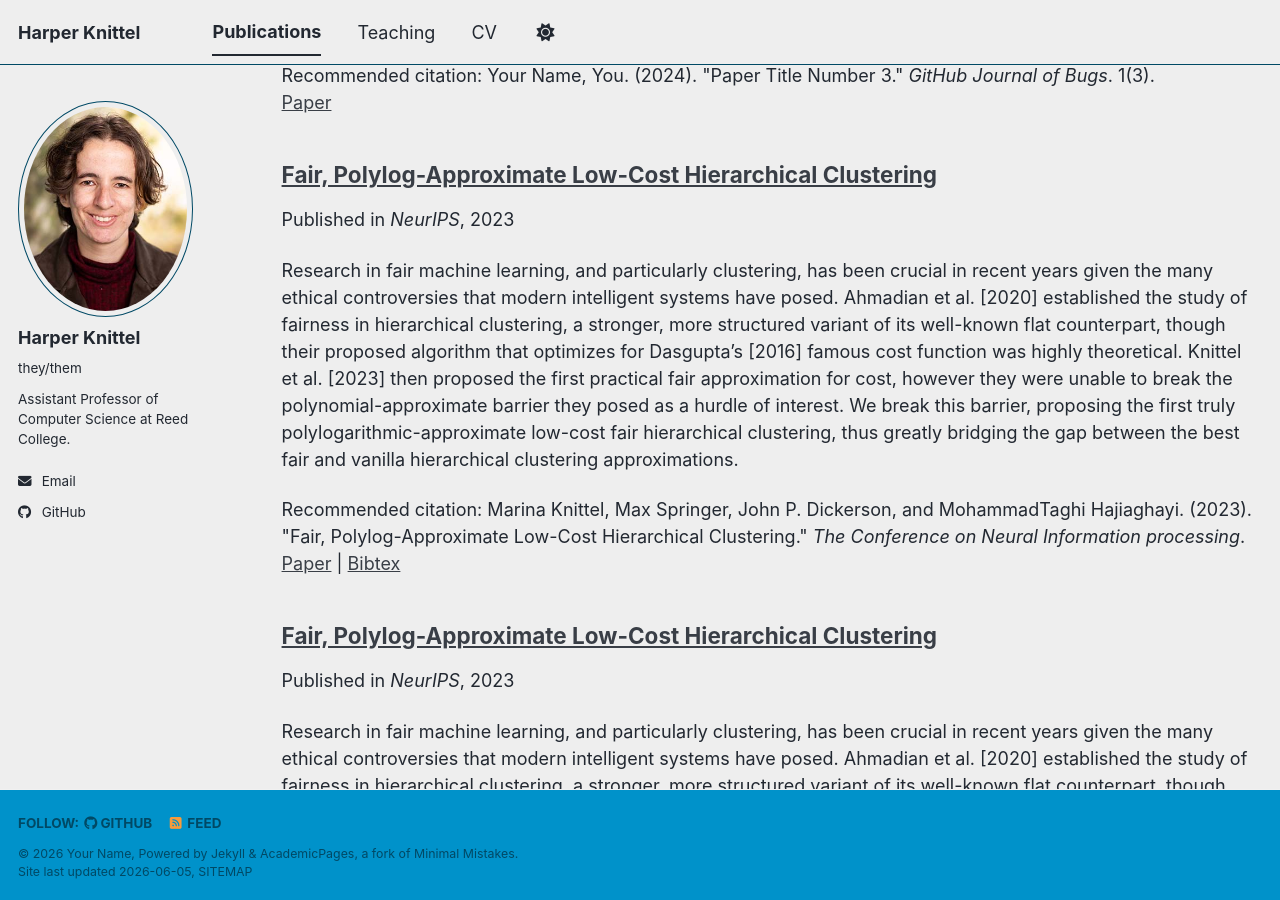
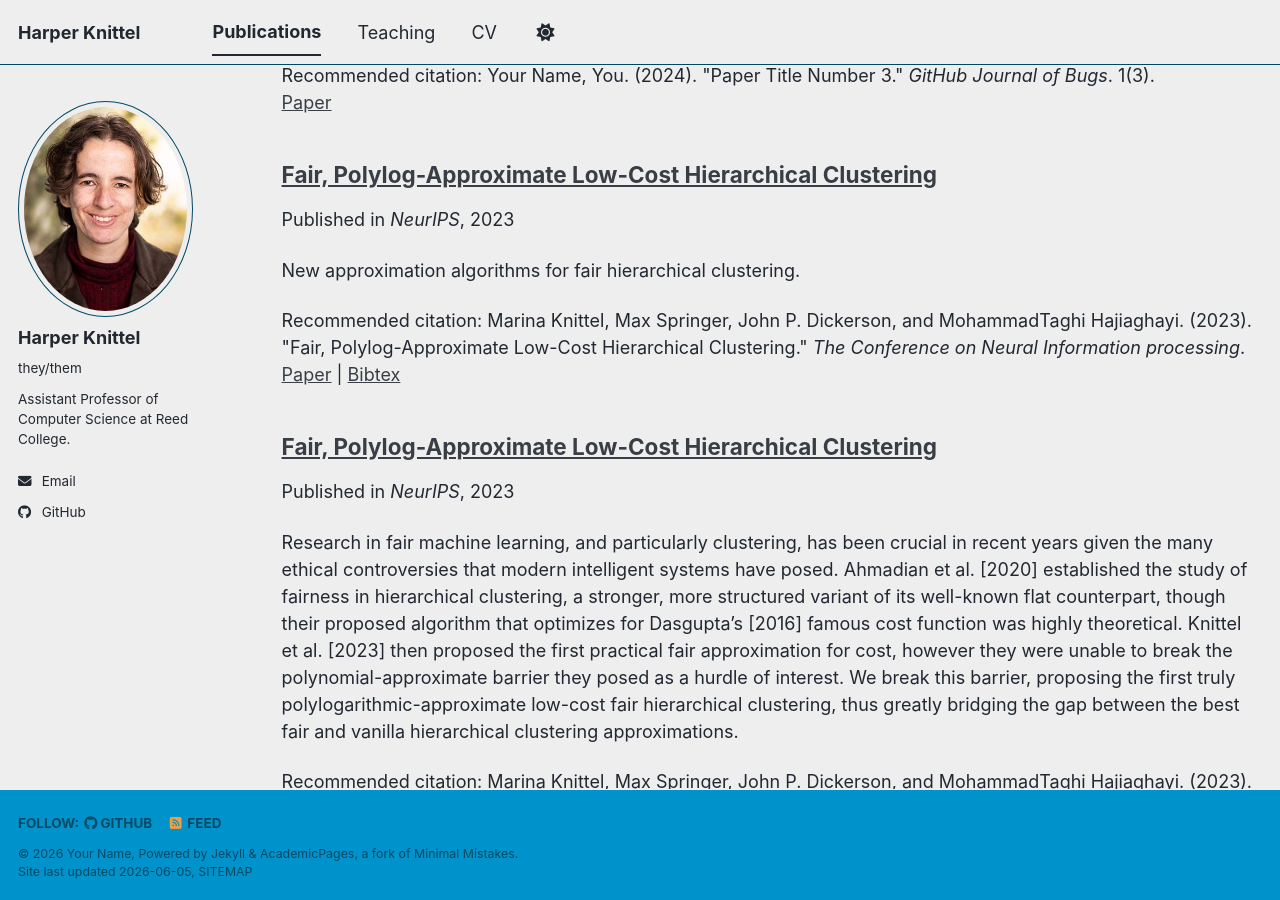
Before and after one commit to heknittel/heknittel.github.io, a Jekyll site: the page built from _pages/publications.html, in a window 1280 px wide and 900 px high, scrolled down 1176 px. Built offline with Jekyll 4.4.1, drawn with Linux system fonts in a browser that asks for light colours; a script bundle is joined from its source files by our own code; library files that are not in the unit come from our copies.

Commit message:
Added pub excerpt

```diff
--- a/_publications/fair_polylog_approximate_low_cost_hierarchical_clustering.md
+++ b/_publications/fair_polylog_approximate_low_cost_hierarchical_clustering.md
@@ -3,6 +3,7 @@ title: "Fair, Polylog-Approximate Low-Cost Hierarchical Clustering"
 collection: publications
 category: conferences
 permalink: /publication/fair_polylog_approximate_low_cost_hierarchical_clustering
+excerpt: 'New approximation algorithms for fair hierarchical clustering.'
 date: 2023-12-01
 venue: 'NeurIPS'
 paperurl: 'https://arxiv.org/abs/2311.12501'
```
